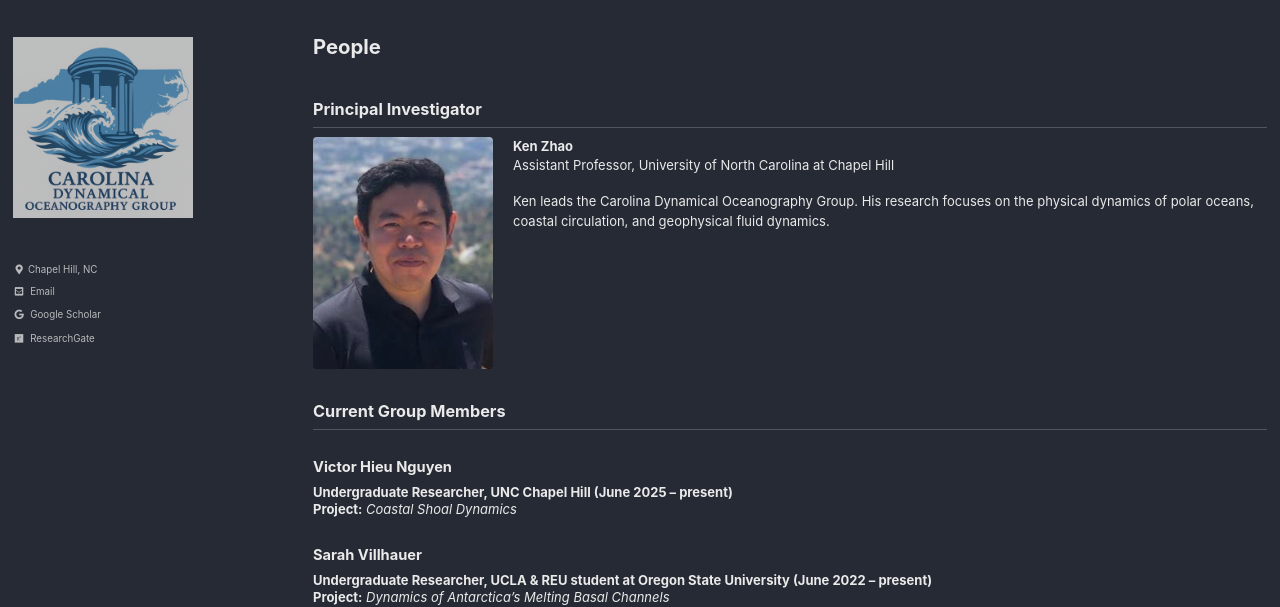
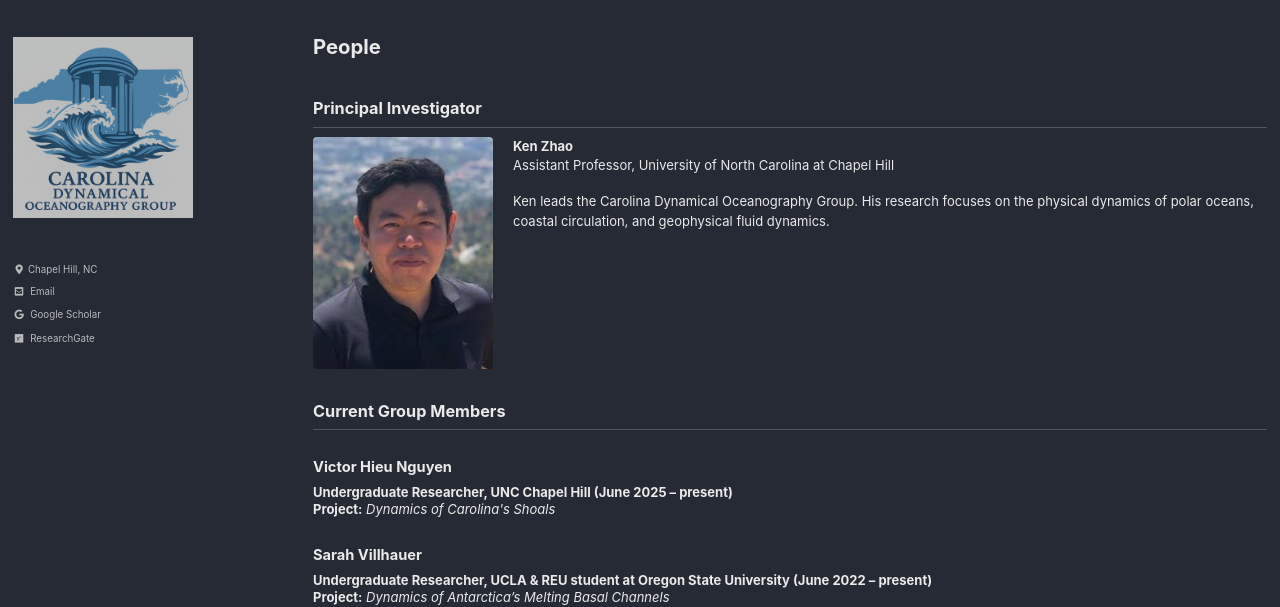
Before and after one commit to unc-ocean-dynamics/unc-ocean-dynamics.github.io, a Jekyll site: the page built from _pages/people.md, in a window 1280 px wide and 1298 px high. Shown: the part 309-916 px from the top of the window. Built offline with Jekyll 4.4.1, drawn with Linux system fonts in a browser that asks for light colours; cached includes are drawn as plain includes.

Commit message:
Update people.md

```diff
--- a/_pages/people.md
+++ b/_pages/people.md
@@ -25,7 +25,7 @@ permalink: /people/
 <div class="person-block">
   <h3>Victor Hieu Nguyen</h3>
   <p><strong>Undergraduate Researcher, UNC Chapel Hill (June 2025 – present)</strong></p>
-  <p><strong>Project:</strong> <em>Coastal Shoal Dynamics</em></p>
+  <p><strong>Project:</strong> <em>Dynamics of Carolina's Shoals</em></p>
 </div>
 
 <div class="person-block">
```
